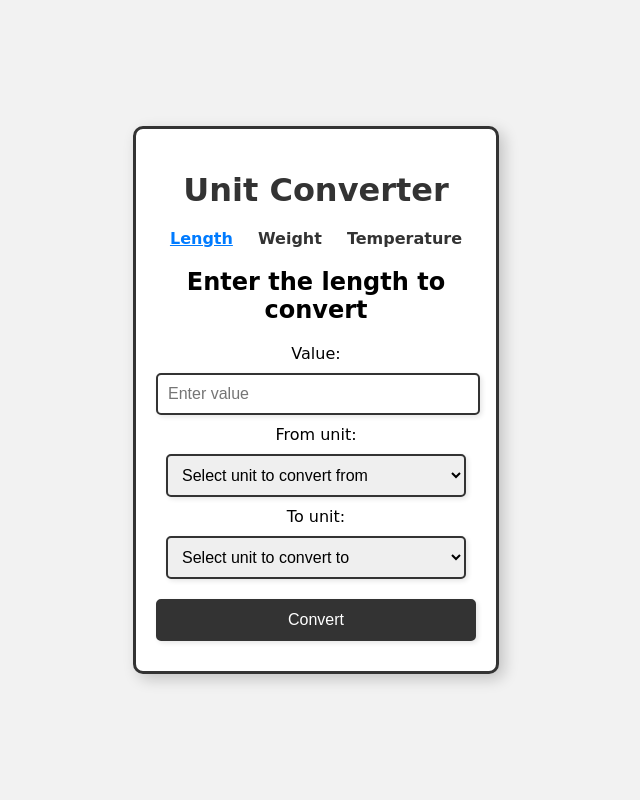
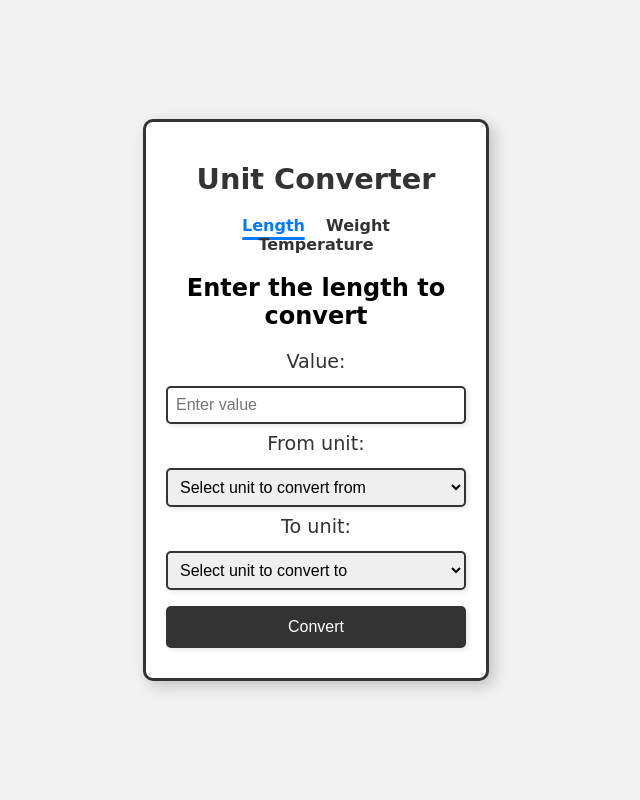
Before and after one commit to MOstrowka/UnitConverter, a Django app: page / in a window 1280 px wide. Shown: the whole page, without its empty margins (324-964 px from the left). Run offline with Django 4.2, Linux system fonts and the light colour scheme.

Commit message:
Update style.css

```diff
--- a/static/css/styles.css
+++ b/static/css/styles.css
@@ -1,6 +1,6 @@
 /* Ustawienia podstawowe dla czcionki i tła */
 body {
-    font-family: 'Comic Sans MS', 'Arial', sans-serif;
+    font-family: 'Comic Neue', 'Comic Sans MS', cursive;
     background-color: #f2f2f2;
     margin: 0;
     padding: 0;
@@ -11,18 +11,17 @@ body {
 }
 
 .container {
-    width: 320px; /* Stała szerokość */
+    width: 300px; /* Stała szerokość aplikacji */
     background-color: #fff;
     border-radius: 10px;
     border: 3px solid #333;
     box-shadow: 5px 5px 15px rgba(0, 0, 0, 0.2);
     padding: 20px;
-    margin: 20px;
     text-align: center;
 }
 
 h1 {
-    font-size: 2em;
+    font-size: 1.8em; /* Nieco mniejsza czcionka dla tytułu */
     color: #333;
     margin-bottom: 20px;
 }
@@ -31,32 +30,72 @@ h1 {
     list-style: none;
     padding: 0;
     margin-bottom: 20px;
+    font-size: 1em; /* Ujednolicony rozmiar zakładek */
 }
 
 .nav li {
     display: inline;
-    margin: 0 10px;
+    margin: 0 8px; /* Zmniejszone odstępy */
+    position: relative;
 }
 
 .nav a {
     text-decoration: none;
     color: #333;
     font-weight: bold;
+    position: relative;
 }
 
 .nav a.active {
     color: #007BFF;
-    text-decoration: underline;
+    text-decoration: none; /* Brak standardowego podkreślenia */
+}
+
+.nav a.active::after {
+    content: "";
+    display: block;
+    width: 100%;
+    height: 3px;
+    background-color: #007BFF;
+    position: absolute;
+    bottom: -5px;
+    left: 0;
+    transform: skew(-10deg); /* Kreskówkowy efekt */
+    border-radius: 2px;
 }
 
 input[type="text"], select, button {
-    width: calc(100% - 20px);
-    padding: 10px;
-    margin: 10px 0;
+    width: 100%; /* Szerokość na 100%, aby wszystkie elementy były równe */
+    padding: 8px;
+    margin: 8px 0;
     border: 2px solid #333;
     border-radius: 5px;
     font-size: 1em;
     box-shadow: 2px 2px 5px rgba(0, 0, 0, 0.1);
+    box-sizing: border-box; /* Upewnia się, że padding nie zmienia szerokości */
+}
+
+
+label {
+    display: block;
+    margin-bottom: 5px;
+    font-size: 1.2em;
+    color: #333;
+}
+
+.form-row {
+    display: flex;
+    justify-content: space-between;
+    align-items: center;
+    margin: 10px 0;
+}
+
+.form-row label {
+    margin-right: 10px;
+}
+
+.form-row .to-label {
+    padding: 0 10px;
 }
 
 button {
@@ -64,12 +103,14 @@ button {
     color: #fff;
     cursor: pointer;
     transition: background-color 0.3s ease;
-    width: 100%;
     padding: 10px;
+    font-size: 1em;
+    margin-bottom: 10px;
 }
 
 button:hover {
-    background-color: #555;
+    background-color: #007BFF;
+    color: #fff;
 }
 
 .result-panel {
@@ -105,5 +146,6 @@ a.btn {
 }
 
 a.btn:hover {
-    background-color: #555;
+    background-color: #007BFF;
+    color: #fff;
 }
```
